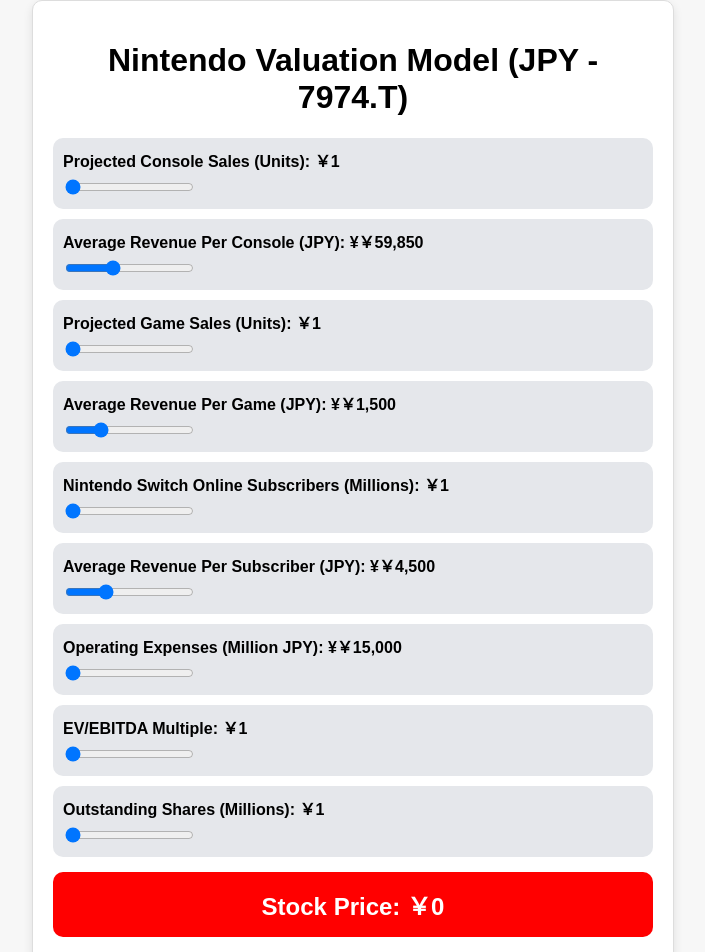
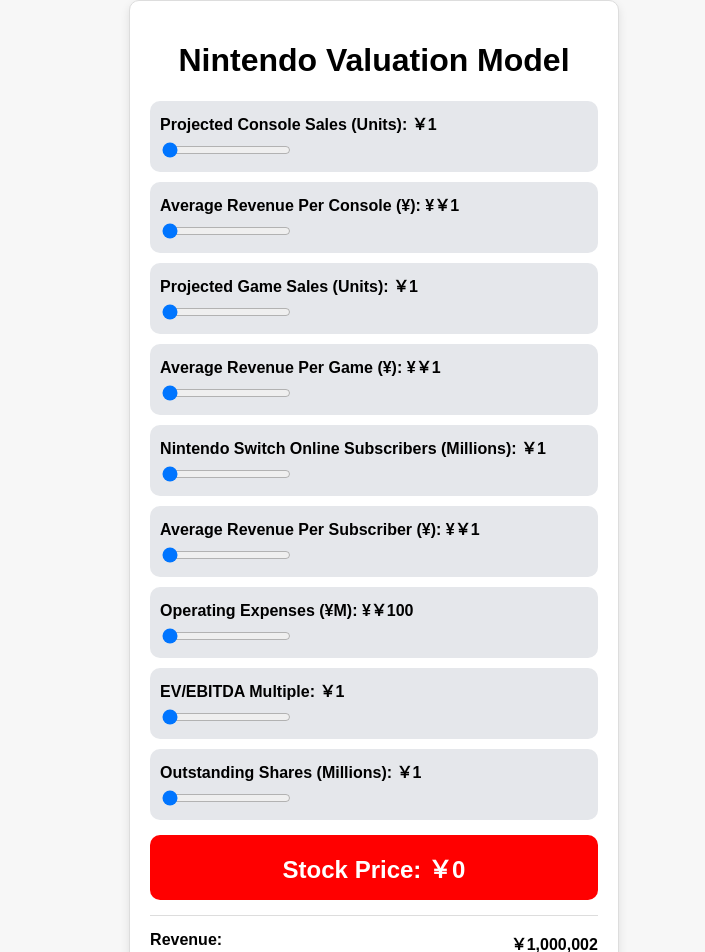
Before and after one commit to GavinKelly1/nintendo-valuation, a React (Create React App) app: page / in a window 1280 px wide. Shown: the top 952 px of the page, without its empty margins (287-992 px from the left). Built offline with nearby package versions, Linux system fonts and the light colour scheme.

Commit message:
Updated valuation model to JPY for 7974.T

```diff
--- a/src/NintendoValuation.js
+++ b/src/NintendoValuation.js
@@ -2,25 +2,24 @@
 import "./styles.css"; // Import CSS
 
 export default function NintendoValuation() {
-  // Format all numbers as JPY currency
   const formatter = new Intl.NumberFormat("ja-JP", { style: "currency", currency: "JPY" });
 
-  // State Variables for Sliders (Now in JPY)
+  // State Variables for Sliders
   const [consoleSales, setConsoleSales] = useState(1); // Projected Console Sales (Units)
-  const [revenuePerConsole, setRevenuePerConsole] = useState(59850); // Revenue Per Console (JPY)
+  const [revenuePerConsole, setRevenuePerConsole] = useState(1); // Revenue Per Console (¥)
   const [gameSales, setGameSales] = useState(1); // Projected Game Sales (Units)
-  const [revenuePerGame, setRevenuePerGame] = useState(1500); // Revenue Per Game (JPY)
+  const [revenuePerGame, setRevenuePerGame] = useState(1); // Revenue Per Game (¥)
   const [subscribers, setSubscribers] = useState(1); // Switch Online Subscribers (Millions)
-  const [revenuePerSubscriber, setRevenuePerSubscriber] = useState(4500); // Revenue Per Subscriber (JPY)
-  const [expenses, setExpenses] = useState(15000); // Operating Expenses (Million JPY)
+  const [revenuePerSubscriber, setRevenuePerSubscriber] = useState(1); // Revenue Per Subscriber (¥)
+  const [expenses, setExpenses] = useState(100); // Operating Expenses (¥M)
   const [evMultiple, setEvMultiple] = useState(1); // EV/EBITDA Multiple
   const [outstandingShares, setOutstandingShares] = useState(1); // Outstanding Shares (Millions)
 
-  // **Revenue Calculation (All in JPY)**
+  // **New Revenue Calculation**
   const revenue =
-    consoleSales * revenuePerConsole + // Console Revenue (JPY)
-    gameSales * revenuePerGame + // Game Sales Revenue (JPY)
-    subscribers * revenuePerSubscriber * 1_000_000; // Subscription Revenue (JPY)
+    consoleSales * revenuePerConsole + // Console Revenue
+    gameSales * revenuePerGame + // Game Sales Revenue
+    subscribers * revenuePerSubscriber * 1_000_000; // Subscription Revenue
 
   // **EBITDA Calculation**
   const ebitda = revenue - expenses * 1_000_000;
@@ -36,17 +35,17 @@
 
   return (
     <div className="container">
-      <h1 className="title">Nintendo Valuation Model (JPY - 7974.T)</h1>
+      <h1 className="title">Nintendo Valuation Model</h1>
 
       {/* Sliders Section */}
       {[
         { label: "Projected Console Sales (Units)", value: consoleSales, setter: setConsoleSales, min: 1, max: 30_000_000 },
-        { label: "Average Revenue Per Console (JPY)", value: revenuePerConsole, setter: setRevenuePerConsole, min: 10000, max: 150000, prefix: "¥" },
+        { label: "Average Revenue Per Console (¥)", value: revenuePerConsole, setter: setRevenuePerConsole, min: 15000, max: 150000, prefix: "¥" },
         { label: "Projected Game Sales (Units)", value: gameSales, setter: setGameSales, min: 1, max: 500_000_000 },
-        { label: "Average Revenue Per Game (JPY)", value: revenuePerGame, setter: setRevenuePerGame, min: 1000, max: 3000, prefix: "¥" },
+        { label: "Average Revenue Per Game (¥)", value: revenuePerGame, setter: setRevenuePerGame, min: 1500, max: 15000, prefix: "¥" },
         { label: "Nintendo Switch Online Subscribers (Millions)", value: subscribers, setter: setSubscribers, min: 1, max: 300 },
-        { label: "Average Revenue Per Subscriber (JPY)", value: revenuePerSubscriber, setter: setRevenuePerSubscriber, min: 100, max: 15000, prefix: "¥" },
-        { label: "Operating Expenses (Million JPY)", value: expenses, setter: setExpenses, min: 15000, max: 1_500_000, prefix: "¥" },
+        { label: "Average Revenue Per Subscriber (¥)", value: revenuePerSubscriber, setter: setRevenuePerSubscriber, min: 1500, max: 15000, prefix: "¥" },
+        { label: "Operating Expenses (¥M)", value: expenses, setter: setExpenses, min: 15000, max: 1_500_000, prefix: "¥" },
         { label: "EV/EBITDA Multiple", value: evMultiple, setter: setEvMultiple, min: 1, max: 200 },
         { label: "Outstanding Shares (Millions)", value: outstandingShares, setter: setOutstandingShares, min: 1, max: 1_500 },
       ].map(({ label, value, setter, min, max, prefix = "", suffix = "" }, index) => (
@@ -67,7 +66,7 @@
 
       {/* Stock Price Box */}
       <div className="stock-price">
-        Stock Price: {formatter.format(stockPrice > 0 ? stockPrice.toFixed(0) : 0)}
+        Stock Price: {formatter.format(stockPrice > 0 ? stockPrice.toFixed(2) : 0)}
       </div>
 
       {/* Results Section */}
```
